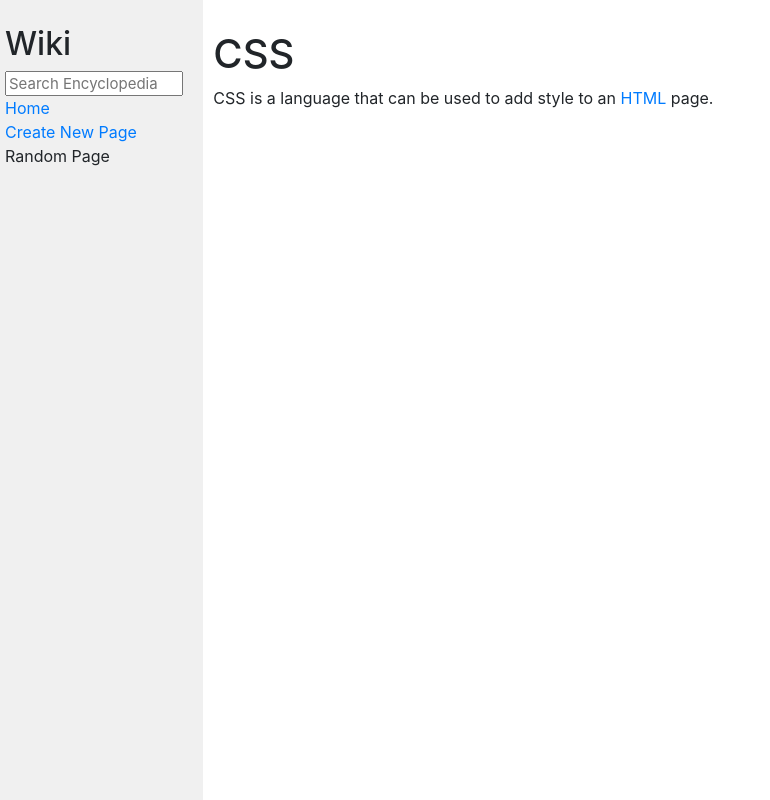
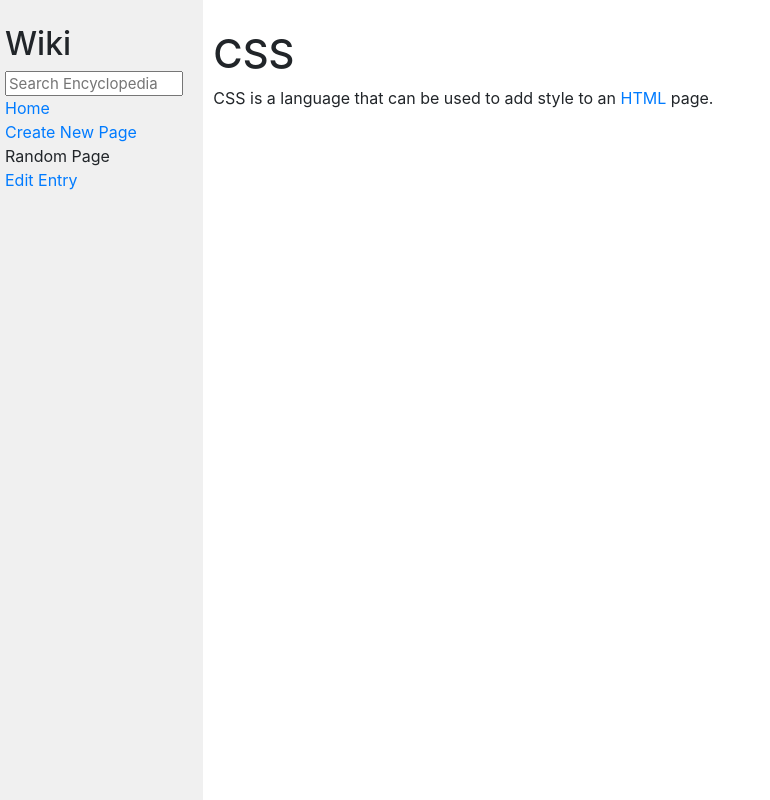
Before and after one commit to Liqaing/Wiki, a Django app: page /wiki/CSS in a window 1280 px wide. Shown: the whole page, without its empty margins (0-770 px from the left). Run offline with Django 3.2, Linux system fonts and the light colour scheme; some libraries are stand-ins or nearby versions.

Commit message:
Set up anchor element for entry page to lead to edit/entry where edit_entry function will run upon visiting that url

```diff
--- a/encyclopedia/templates/encyclopedia/entry.html
+++ b/encyclopedia/templates/encyclopedia/entry.html
@@ -4,6 +4,12 @@
     Entry: {{ title }}
 {% endblock %}
 
+{% block nav %}
+    <div>
+        <a href="{% url 'edit_entry' %}">Edit Entry</a>
+    </div>
+{% endblock %}
+
 {% block body %}
     {{ entry|safe }}
 {% endblock %}
--- a/encyclopedia/urls.py
+++ b/encyclopedia/urls.py
@@ -6,5 +6,6 @@ urlpatterns = [
     path("", views.index, name="index"),
     path("wiki/<str:title>", views.entry_page, name="entry_page"),
     path("wiki/search/entry", views.search_entry, name="search_entry"),
-    path("wiki/create/new_entry", views.create_new_entry, name="create_new_entry")
+    path("wiki/create/new_entry", views.create_new_entry, name="create_new_entry"),
+    path("wiki/edit/entry", views.edit_entry, name="edit_entry")
 ]
--- a/encyclopedia/views.py
+++ b/encyclopedia/views.py
@@ -89,48 +89,6 @@ def search_entry(request):
             "entries": new_list_entries
         })
 
-
-
-
-# def search_entry(request):
-#     if request.method == "POST":
-#         # Get the input from HTML form
-#         title = str(request.POST.get("q"))
-#         # Get entry from encyclopedia
-#         entry = util.get_entry(title)
-#         # If title doesn't exist in encycopedia
-#         if entry == None:
-#             # Get all entries name
-#             entries_list = util.list_entries()
-#             # Create new list to store entry that have title as its substring
-#             new_entries_list = []
-#             # Check if any entries name has title as its substring
-#             for entry in entries_list:
-#                 if title.lower() in entry.lower():
-#                     new_entries_list.append(entry)
-#             # If there is no entry with title as substring
-#             if not new_entries_list:
-#                 # Show Error 404 message
-#                 message = f"# Error 404 \n **{title}** Does Not Exist"
-#                 message = markdown.markdown(message)
-
-#                 return render(request, "encyclopedia/none_exist.html", {
-#                     "content": message
-#                 })
-
-#             return render(request, "encyclopedia/index.html", {
-#                 "entries": new_entries_list
-#             })
-#         # Capitalized title
-#         title = title.capitalize()
-#         # Convert markdown file into Html
-#         entry = markdown.markdown(entry)
-
-#     return render(request, "encyclopedia/entry.html", {
-#         "title": title,
-#         "entry": entry
-#     })
-
 def create_new_entry(request):
     # If form is submitted through POST request
     if request.method == "POST":
@@ -166,3 +124,6 @@ def create_new_entry(request):
     return render(request, "encyclopedia/create_new_entry.html", {
         "form": NewEntryForm
     })
+
+def edit_entry(request):
+    return HttpResponse("Hello")
```
